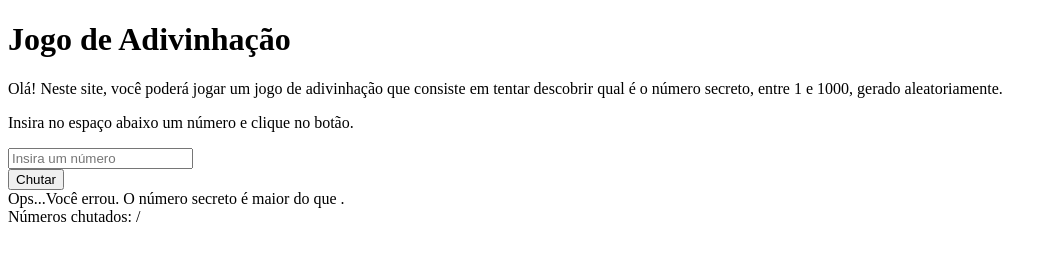
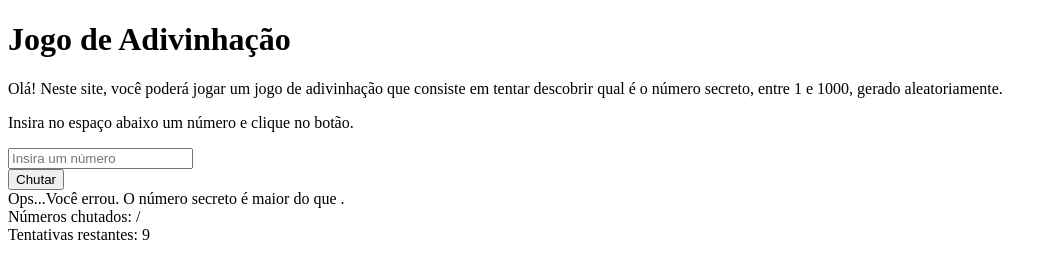
Before and after one commit to alysonfumagalli/jogo-de-adivinhar, a plain HTML site: page index.html in a window 1280 px wide. Both pictures are taken after a click on the button "Chutar". Shown: the whole page, without its empty margins (0-1057 px from the left). Drawn offline with Linux system fonts and the light colour scheme.

Commit message:
Adição de mais funcionalidades
Adiciona um número fixo de tentativas que, quando zerado, impede o jogador de chutar outro número.

```diff
--- a/index.html
+++ b/index.html
@@ -14,6 +14,7 @@
     <button id="guessButton">Chutar</button>
     <div id="tryResult"></div>
     <div id="displayGuessedNumbers">Números chutados: </div>
+    <div>Tentativas restantes: <span id="triesLeft">10</span></div>
 
     <script src="main.js"></script>
 </body>
--- a/main.js
+++ b/main.js
@@ -1,4 +1,5 @@
 var randomNumber = parseInt(Math.random() * 10) + 1;
+var tries = 10;
 console.log(randomNumber);
 
 var guessButton = document.getElementById("guessButton");
@@ -6,6 +7,7 @@ guessButton.addEventListener('click', function(){
     let guessedNumber = document.getElementById("guessedNumber").value;
     let numbersGuessed = document.getElementById("displayGuessedNumbers");
     let tryResult = document.getElementById("tryResult");
+    let triesLeft = document.getElementById("triesLeft");
 
     if (guessedNumber != randomNumber) {
         numbersGuessed.innerHTML += guessedNumber + " / "
@@ -20,4 +22,14 @@ guessButton.addEventListener('click', function(){
     } else {
         tryResult.innerHTML = "Ops...Você errou. O número secreto é maior do que " + guessedNumber + ".";
     }
+
+    if (guessedNumber != randomNumber) {
+        tries--;
+        triesLeft.innerHTML = tries;
+    }
+
+    if (tries == 0){
+        guessButton.disabled = true;
+        tryResult.innerHTML = "Ops...Você perdeu. O número secreto era " + guessedNumber + ".";
+    }
 })
```
